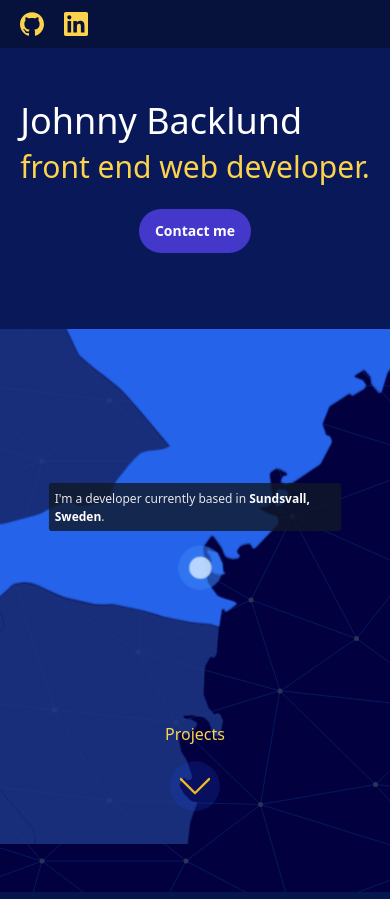
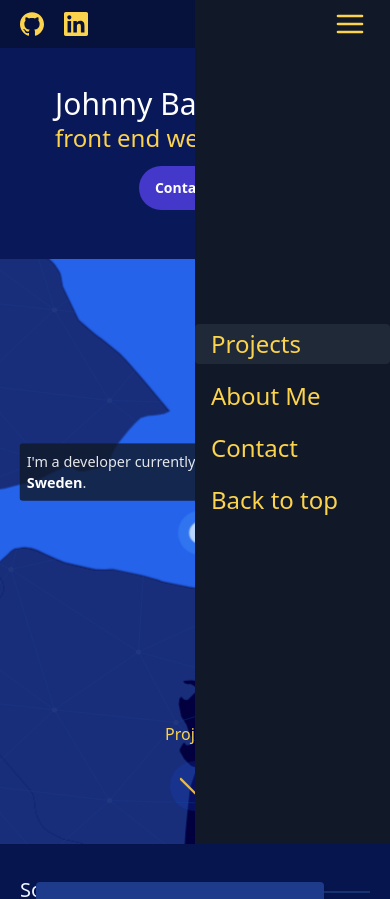
Before and after one commit to johnnydevster/portfolio, a React (Create React App) app: page / in a window 390 px wide. Shown: the top 899 px of the page. Built offline with nearby package versions, Linux system fonts and the light colour scheme.

Commit message:
Worked on mobile sidebar

```diff
--- a/src/App.js
+++ b/src/App.js
@@ -92,10 +92,10 @@ function App() {
           {(state) => <ContactFormPopup state={state} />}
         </Transition>
         <div className="h-full md:h-full md:flex items-center">
-          <div className="introframe bg-opacity-50 h-1/3 md:h-full relative md:w-2/5 mt-12 flex items-center">
+          <div className="mt-12 introframe bg-opacity-50 h-1/4 md:h-full relative md:w-2/5 flex items-center">
             <div className="text-white w-22 mx-auto p-4 flex flex-col">
-              <h1 className="mb-2 text-4xl sm:text-6xl">Johnny Backlund</h1>
-              <h1 className="text-3xl sm:text-4xl xl:text-right">
+              <h1 className="text-3xl sm:text-6xl">Johnny Backlund</h1>
+              <h1 className="text-2xl sm:text-4xl xl:text-right">
                 <span className="text-yellow-300">
                   front end web developer.
                 </span>
@@ -103,13 +103,13 @@ function App() {
 
               <button
                 onClick={() => setShowContactForm(true)}
-                className="transition-all ease-in-out duration-400 hover:bg-indigo-500 py-3 px-4 text-sm my-6 rounded-3xl bg-indigo-700 font-semibold self-center"
+                className="transition-all ease-in-out duration-400 hover:bg-indigo-500 py-3 px-4 text-sm my-3 rounded-3xl bg-indigo-700 font-semibold self-center"
               >
                 Contact me
               </button>
             </div>
           </div>
-          <div className="-mt-12 z-0 relative h-2/3 md:h-full md:w-3/5 text-white pt-12 flex items-center">
+          <div className="-mt-12 md:mt-0 z-0 relative h-3/4 md:h-full md:w-3/5 text-white pt-12 flex items-center">
             <SwedenAnimation
               fireAnimation={fireAnimation}
               setShowIntroOverlay={setShowIntroOverlay}
@@ -117,7 +117,7 @@ function App() {
             <div
               className={`${
                 showIntroOverlay ? "opacity-100" : "opacity-0"
-              } transition-all ease-in-out duration-500 relative bottom-20 introoverlay mx-auto text-gray-200 bg-gray-900 p-2 bg-opacity-80 rounded transform scale-75 sm:scale-100`}
+              } transition-all ease-in-out duration-500 relative bottom-20 introoverlay mx-auto text-gray-200 bg-gray-900 p-2 bg-opacity-80 rounded transform scale-90 sm:scale-100`}
             >
               <p>
                 I'm a developer currently based in{" "}
--- a/src/Main.js
+++ b/src/Main.js
@@ -5,7 +5,8 @@ import AboutMe from "./AboutMe";
 import Contact from "./Contact";
 import SocialBar from "./SocialBar";
 import { GitHub, LinkedIn } from "./static/icons";
-import { useState } from "react";
+import { Hamburger } from "./static/icons";
+import { useState, useRef, useEffect } from "react";
 import { useInView, InView } from "react-intersection-observer";
 
 function Main(props) {
@@ -23,6 +24,40 @@ function Main(props) {
   const [backToTopRef, backToTopInView, backToTopEntry] = useInView({
     threshold: 0.5,
   });
+  const [showSideBar, setShowSideBar] = useState(true);
+
+  function useOutsideAlerter(ref) {
+    useEffect(() => {
+      /**
+       * Alert if clicked on outside of element
+       */
+      function handleClickOutside(event) {
+        if (ref.current && !ref.current.contains(event.target) && showSideBar) {
+          setShowSideBar(false);
+          console.log("Clicked outside sidebar.");
+        }
+      }
+
+      function handleDragOutside(event) {
+        if (ref.current && !ref.current.contains(event.target) && showSideBar) {
+          setShowSideBar(false);
+          console.log("Dragged outside sidebar.");
+        }
+      }
+
+      // Bind the event listener
+      document.addEventListener("mousedown", handleClickOutside);
+      document.addEventListener("drag", handleDragOutside);
+      return () => {
+        // Unbind the event listener on clean up
+        document.removeEventListener("mousedown", handleClickOutside);
+        document.addEventListener("drag", handleDragOutside);
+      };
+    }, [ref]);
+  }
+
+  const sidebarRef = useRef(null);
+  useOutsideAlerter(sidebarRef);
 
   function scrollToProjects() {
     projectsEntry.target.scrollIntoView({ behavior: "smooth" });
@@ -37,7 +72,7 @@ function Main(props) {
   }
 
   return (
-    <div className="projects text-blue-50 text-xl relative inset-0 pt-3 pb-6 flex-col">
+    <div className="-mt-12 md:mt-0 projects text-blue-50 text-xl relative inset-0 pt-3 pb-6 flex-col">
       <header
         className={`transform transition-all duration-400 ease-in-out w-full top-0 ${
           mainSectionInView ? "md:-translate-y-12" : ""
@@ -62,29 +97,74 @@ function Main(props) {
               <LinkedIn />
             </a>
           </div>
+
           <nav>
             {/*Medium size or larger navbar */}
-            <ul className="text-lg w-80 transition-all transform translate-x-full md:-translate-x-48 flex text-base text-white font-semibold justify-between">
+            <ul className="text-lg w-80 mr-20 flex flex-nowrap hidden md:flex transition-all transform text-base text-white font-semibold justify-between">
               <li
                 onClick={scrollToProjects}
-                className="transition-all duration-100 ease-in-out cursor-pointer hover:bg-blue-900 py-1 px-2 rounded"
+                className="duration-100 ease-in-out cursor-pointer hover:bg-blue-900 hover:bg-opacity-50 py-1 px-2 rounded"
               >
                 Projects
               </li>
               <li
                 onClick={scrollToAboutMe}
-                className="transition-all duration-100 ease-in-out cursor-pointer hover:bg-blue-900 py-1 px-2 rounded"
+                className="duration-100 ease-in-out cursor-pointer hover:bg-blue-900 hover:bg-opacity-50 py-1 px-2 rounded"
               >
                 About Me
               </li>
               <li
                 onClick={scrollToContact}
-                className="transition-all duration-100 ease-in-out cursor-pointer hover:bg-blue-900 py-1 px-2 rounded"
+                className="duration-100 ease-in-out cursor-pointer hover:bg-blue-900 hover:bg-opacity-50 py-1 px-2 rounded"
               >
                 Contact
               </li>
             </ul>
             {/*Mobile friendly navbar */}
+            <div ref={sidebarRef}>
+              <button
+                onClick={() => setShowSideBar(!showSideBar)}
+                className="hamburger md:hidden w-10 h-10 p-1 absolute right-5 top-1/2 transform -translate-y-1/2 hover:bg-blue-900 hover:bg-opacity-50 cursor-pointer rounded"
+              >
+                <Hamburger />
+              </button>
+              <ul
+                className={`transition-all duration-300 ease-in-out transform ${
+                  showSideBar ? "translate-x-0" : "translate-x-full"
+                } sidebar fixed h-screen w-1/2 top-0 right-0 bg-gray-900 flex flex-col justify-center text-2xl`}
+              >
+                <li
+                  onClick={scrollToProjects}
+                  className={`${
+                    projectsInView ? "bg-gray-800" : ""
+                  } px-4 mb-3 duration-100 ease-in-out cursor-pointerhover:bg-blue-900 py-1 px-2 rounded`}
+                >
+                  Projects
+                </li>
+                <li
+                  onClick={scrollToAboutMe}
+                  className={`${
+                    aboutMeInView && !projectsInView ? "bg-gray-800" : ""
+                  } px-4 mb-3 duration-100 ease-in-out cursor-pointerhover:bg-blue-900 py-1 px-2 rounded`}
+                >
+                  About Me
+                </li>
+                <li
+                  onClick={scrollToContact}
+                  className={`${
+                    contactInView && !aboutMeInView ? "bg-gray-800" : ""
+                  } px-4 mb-3 duration-100 ease-in-out cursor-pointerhover:bg-blue-900 py-1 px-2 rounded`}
+                >
+                  Contact
+                </li>
+                <li
+                  onClick={props.scrollToTop}
+                  className={`px-4 duration-100 ease-in-out cursor-pointerhover:bg-blue-900 py-1 px-2 rounded`}
+                >
+                  Back to top
+                </li>
+              </ul>
+            </div>
           </nav>
         </div>
       </header>
--- a/src/index.css
+++ b/src/index.css
@@ -11,7 +11,7 @@
 
   .introframe {
     background-color: #091858;
-    z-index: 500;
+    z-index: 200;
   }
 
   @keyframes movebackground {
@@ -30,6 +30,7 @@
 
   .projects {
     background-color: #07154e;
+    z-index: 220;
   }
 
   .triangle {
@@ -49,7 +50,7 @@
   }
 
   #contactformcontainer {
-    z-index: 200;
+    z-index: 260;
   }
 
   .graybgdiv {
@@ -85,6 +86,18 @@
     color: #bfdbfe;
     z-index: 120;
     transform: scale(0.5);
+  }
+
+  .sidebar {
+    z-index: 255;
+  }
+
+  .hamburger {
+    z-index: 260;
+  }
+
+  .hamburger > * {
+    z-index: 256;
   }
 
   .introoverlay {
@@ -194,11 +207,3 @@
     }
   }
 }
-
-.h-screen {
-  @supports (-webkit-appearance: none) {
-    .os-android & {
-      min-height: calc(100vh - 56px);
-    }
-  }
-}
```
